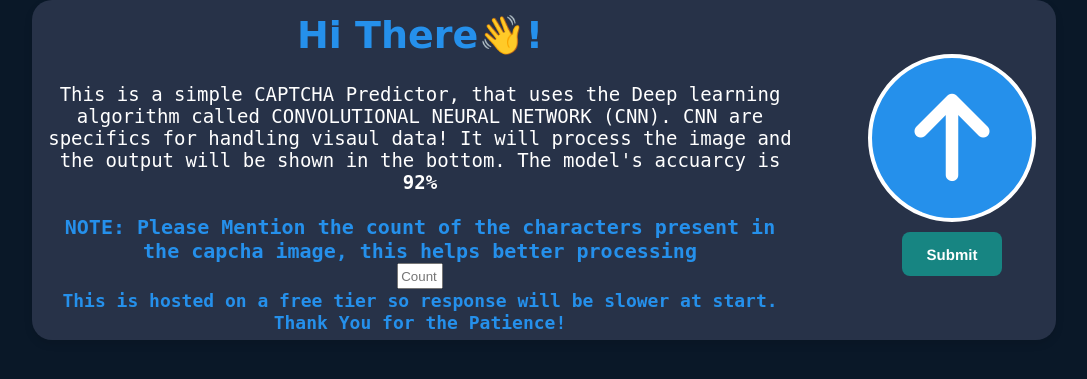
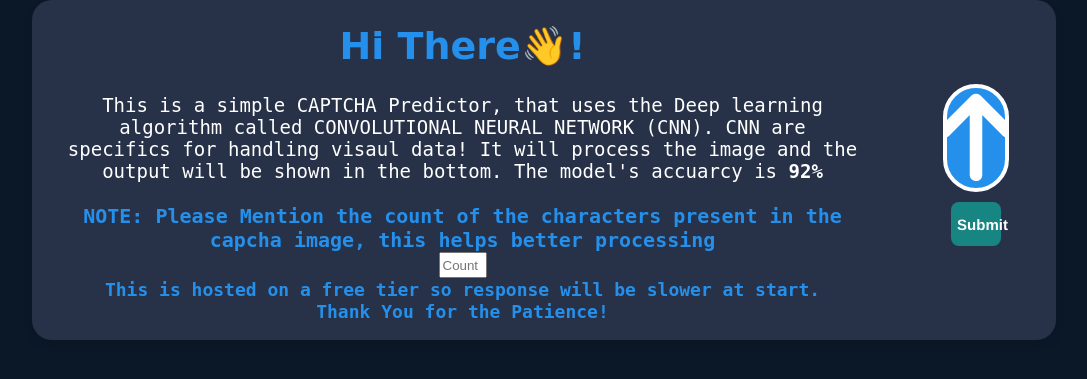
Before and after one commit to Sharique-ahmed/Capcha-Predictor, a Flask app: page / in a window 1280 px wide. Shown: the part 163-542 px from the top of the page, without its empty margins (96-1183 px from the left). Run offline with Flask 3, Linux system fonts and the light colour scheme; some web fonts are replaced.

Commit message:
first commit

```diff
--- a/static/css/style.css
+++ b/static/css/style.css
@@ -168,8 +168,8 @@ body {
 
     .file-upload{
 
-        height:160px;
-        width:160px;
+        height:70%;
+        width:70%;
         border-radius: 100px;
         position:relative;
 
```
Also changed, not shown: static/Labeled Cropped Image/img0.png, static/Labeled Cropped Image/img1.png, static/Labeled Cropped Image/img2.png, static/Labeled Cropped Image/img3.png, static/Labeled Cropped Image/img4.png (added), static/Uploaded Images/00130.png (added).
